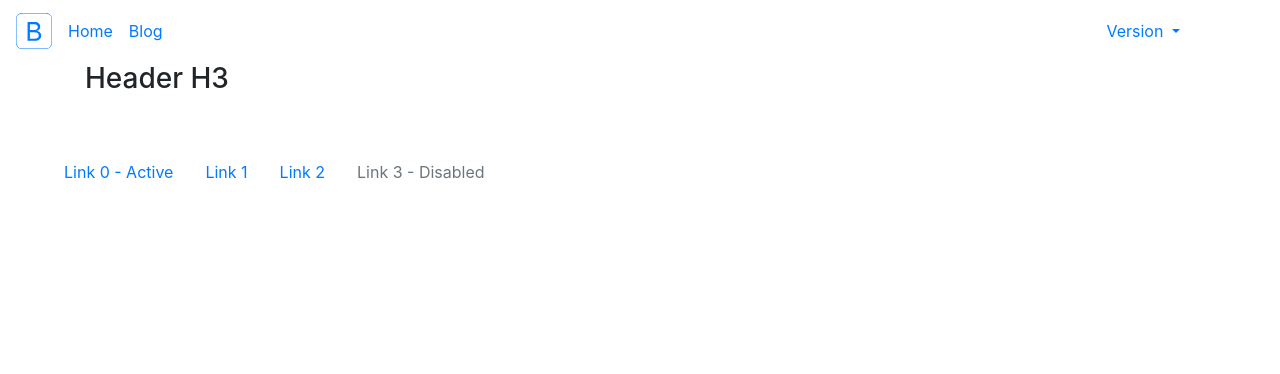
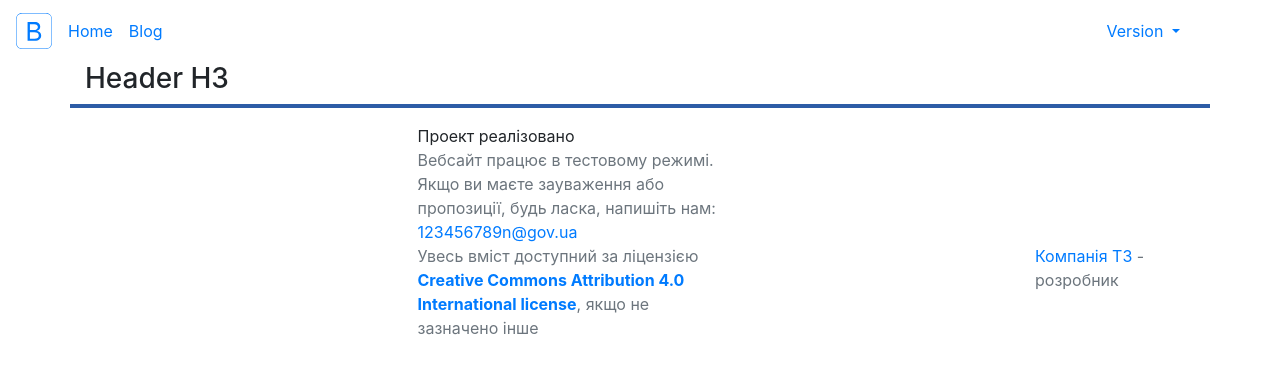
Before and after one commit to typo3uk/typo3uk.github.io, a Jekyll site: the page built from index.html, in a window 1280 px wide. Shown: the top 374 px of the page. Built offline with Jekyll 4.4.1, drawn with Linux system fonts in a browser that asks for light colours.

Commit message:
Change #37

```diff
--- a/_includes/footer.html
+++ b/_includes/footer.html
@@ -1,31 +1,45 @@
-<footer class="text-muted">
-  <div class="container-fluid p-3 p-md-5">
-
-    <ul class="nav">
-      <li class="nav-item">
-        <a class="nav-link active" href="#">Link 0 - Active</a>
-      </li>
-      <li class="nav-item">
-        <a class="nav-link" href="#">Link 1</a>
-      </li>
-      <li class="nav-item">
-        <a class="nav-link" href="#">Link 2</a>
-      </li>
-      <li class="nav-item">
-        <a class="nav-link disabled" href="#" tabindex="-1" aria-disabled="true">Link 3 - Disabled</a>
-      </li>
-    </ul>
-
-    {% comment %}
-    <ul class="bd-footer-links">
-      <li><a href="{{ site.github_org }}">GitHub</a></li>
-      <li><a href="https://twitter.com/{{ site.twitter }}">Twitter</a></li>
-      <li><a href="{{ site.baseurl }}/docs/{{ site.docs_version }}/examples/">Examples</a></li>
-      <li><a href="{{ site.baseurl }}/docs/{{ site.docs_version }}/about/overview/">About</a></li>
-    </ul>
-    <p>Designed and built with all the love in the world by the <a href="{{ site.baseurl }}/docs/{{ site.docs_version }}/about/team/">Bootstrap team</a> with the help of <a href="{{ site.repo }}/graphs/contributors">our contributors</a>.</p>
-    <p>Currently v{{ site.current_version }}. Code licensed <a href="{{ site.repo }}/blob/master/LICENSE" target="_blank" rel="license noopener">MIT</a>, docs <a href="https://creativecommons.org/licenses/by/3.0/" target="_blank" rel="license noopener">CC BY 3.0</a>.</p>
-    {% endcomment %}
-
+<footer>
+  <div class="container pt-3 pb-3" style="border-top: 4px solid #2D5CA6;">
+      <div class="row">
+          <div class="col-lg-7 order-2 order-md-1">
+            <div class="row">
+              <div class="col icon"></div>
+              <div class="col text">
+                  Проект реалізовано
+              </div>
+            </div>
+          </div>
+      </div>
+      <div class="row">
+          <div class="col-lg-7">
+            <div class="row">
+              <div class="col icon"></div>
+              <div class="col text-muted">
+                  Вебсайт працює в тестовому режимі.
+                  Якщо ви маєте зауваження або пропозиції, будь ласка, напишіть нам:
+                  <a href="#">123456789n@gov.ua</a>
+              </div>
+            </div>
+          </div>
+      </div>
+      <div class="row justify-content-lg-between">
+          <div class="col-lg-7">
+            <div class="row">
+              <div class="col icon"></div>
+              <div class="col text-muted">
+                  Увесь вміст доступний за ліцензією <a target="_blank" href="https://creativecommons.org/licenses/by/4.0/deed.uk" class="font-weight-bold" rel="nofollow">Creative Commons Attribution 4.0 International license</a>, якщо не зазначено інше
+              </div>
+            </div>
+          </div>
+          <div class="col-lg-5 col-xl-4">
+              <div class="row">
+                  <div class="col icon"></div>
+                  <div class="col text-muted">
+                      <a href="#" target="_blank" class="link" rel="nofollow">Компанія T3</a>
+                      <span> - розробник</span>
+                  </div>
+              </div>
+          </div>
+      </div>
   </div>
 </footer>
```
